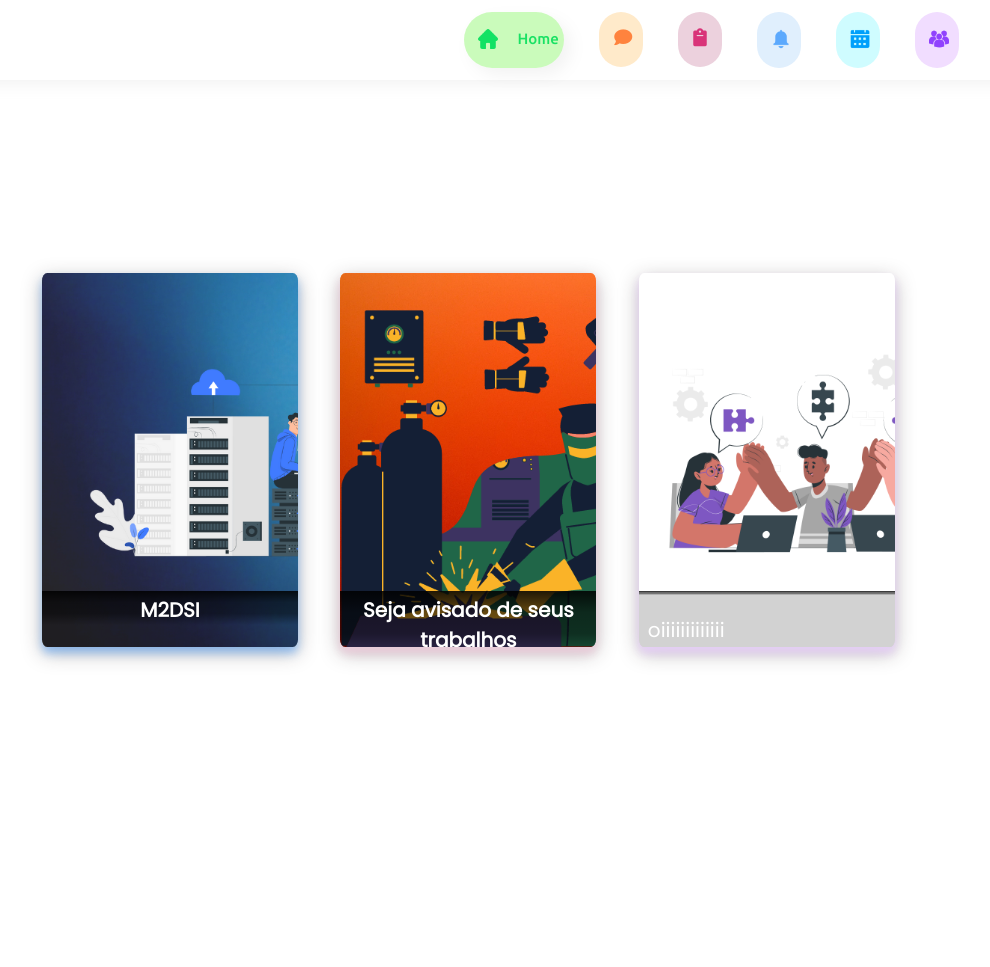
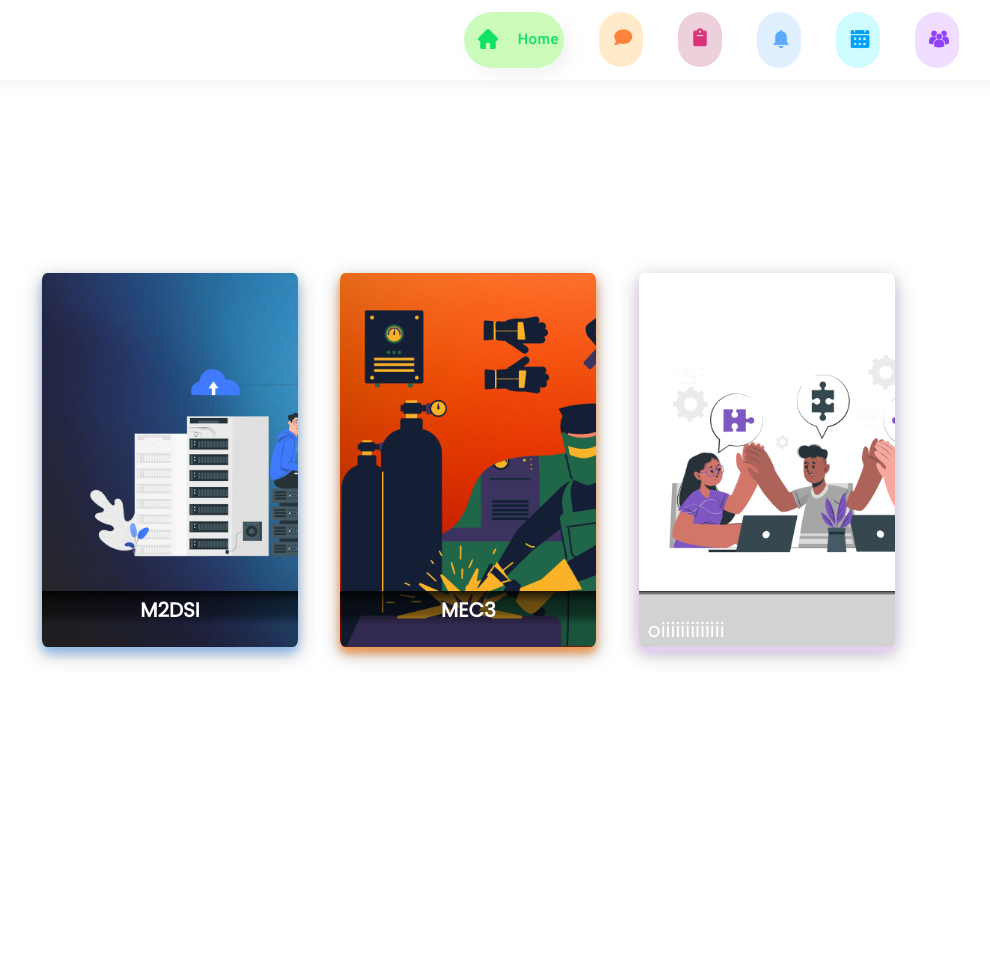
Before and after one commit to ThamiGomes/ProjetoFinal2Semestre, a plain HTML site: page Site/Home_Prof.html in a window 1280 px wide. Shown: the top 967 px of the page, without its empty margins (171-1161 px from the left). Drawn offline with nearby package versions, Linux system fonts and the light colour scheme.

Commit message:
jfhosyr
iunsfiodu

```diff
--- a/Site/Home_Prof.html
+++ b/Site/Home_Prof.html
@@ -124,12 +124,10 @@
     float: right;
   }
     </style>
-
     <!-- fim libras -->
 
+
     <!--Grid-->
-
-
      <div class="personaPlace">
       <div class="cardPerso1 cardPersoImg1 item2 CardPosition1" > <!--Item 2-->
 
@@ -145,9 +143,10 @@
       <div class="cardPerso cardPersoImg2 item3"> <!--Item 3-->
 
           <div class="nomePersonagem">
-              <h3> Seja avisado de seus trabalhos </h3>
+              <h3> MEC3</h3>
               <p class="paraPerso">
-              Seja lembrado de fazer ou entregar sus trabalhos apartir da barra de notificacões</p>
+             Breno enviou uma mensagem no Grupo MEC3 <br>
+            Cardelis entregou uma tarefa</p>
           </div>
       </div>
 
@@ -158,7 +157,6 @@
               <p class="paraPerso">oiiiiiiiiiiiii</p>
           </div>
       </div>
-
   </div>
 <br><br><br>
 
@@ -184,7 +182,6 @@
 
   <p class="chat"  data-anime="left" >
     Se reuna com seu colegas docentes para fazer reuniões estudantis e com seus alunos ha qualquer momento </p>
-
     <a href="chat.html"  class="btn btn-white btn- animate" style="margin-left: 1520px;  background-color: #FFBD59;"  >Chat</a>
 </div>
 
--- a/Site/css/Home_Prof.css
+++ b/Site/css/Home_Prof.css
@@ -258,7 +258,7 @@ img.chat{
     margin: auto;
     width: 60%;
     height: 65%;
-    box-shadow: 0 6px 8px 0 #ecccdb, 0 6px 20px 0 rgba(46, 39, 39, 0.342);
+    box-shadow: 0 6px 8px 0 #ec964e, 0 6px 20px 0 rgba(46, 39, 39, 0.342);
     border-radius: 2%;
     background-repeat: no-repeat;
     background-size: cover;
```
